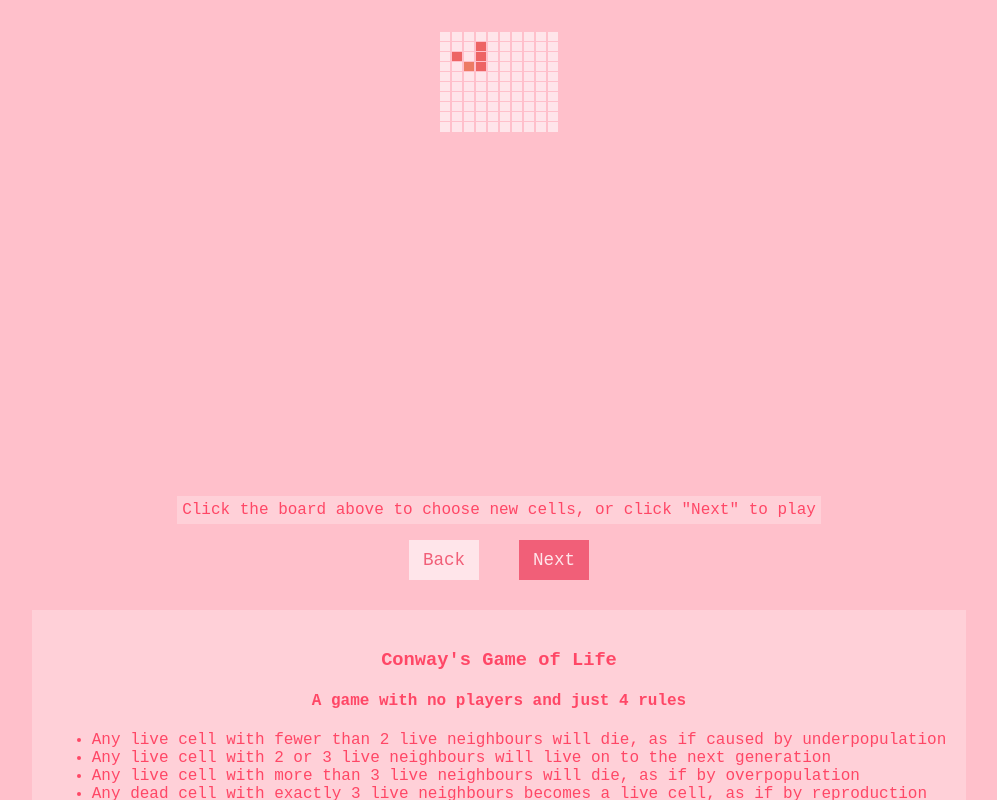
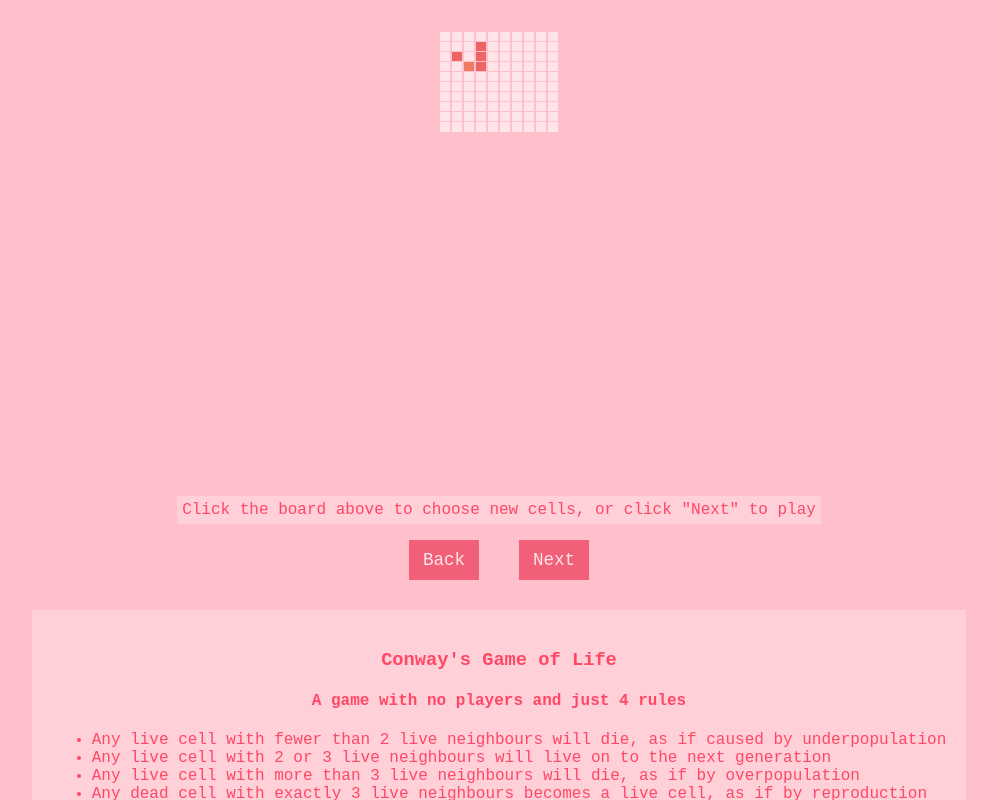
Before and after one commit to emilyb7/game-of-life, a React app: page / in a window 1280 px wide. Shown: the top 800 px of the page, without its empty margins (141-1138 px from the left). Built offline with nearby package versions, Linux system fonts and the light colour scheme.

Commit message:
changes max. array history to 100 iterations

```diff
--- a/main.css
+++ b/main.css
@@ -81,18 +81,13 @@ button {
   font-size: 1.1em;
 }
 
-.controls_next {
+.controls_next, .controls_back {
   color: #ffe5ea;
   background-color: #f15f78;
 }
 
 .controls_next:active, .controls_next:hover {
   background-color: #ff4766;
-}
-
-.controls_back {
-  background-color: #ffe5ea;
-  color: #f15f78;
 }
 
 .controls_back:hover, .controls_back:active {
--- a/src/reducers/index.js
+++ b/src/reducers/index.js
@@ -18,7 +18,7 @@ export default (state = defaultState, action) => {
         state.livingCells.filter(c => !(c.x === cell.x && c.y === cell.y)) :
         state.livingCells.concat([cell]);
       return Object.assign({}, state, {
-        history: state.history.concat([state.livingCells]),
+        history: state.history.slice(0, 99).concat([state.livingCells]),
         livingCells: livingCellsNew
       })
     case 'NEXT_ITERATION':
@@ -28,7 +28,7 @@ export default (state = defaultState, action) => {
         livingCells: cells,
         height: getDimensions(cells)[0],
         width: getDimensions(cells)[1],
-        history: state.history.concat([state.livingCells]),
+        history: state.history.slice(0, 99).concat([state.livingCells]),
        })
     case 'BACK_STEP':
       return Object.assign({}, state, {
```
Also changed, not shown: index.js.
